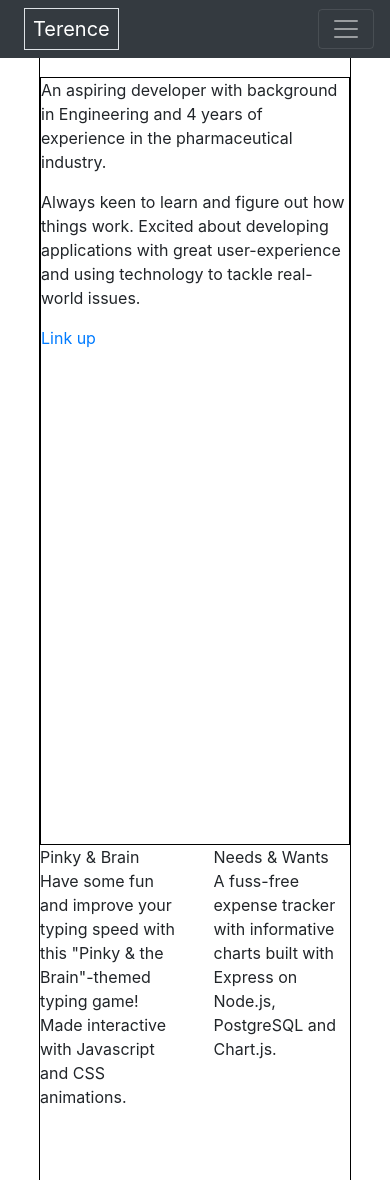
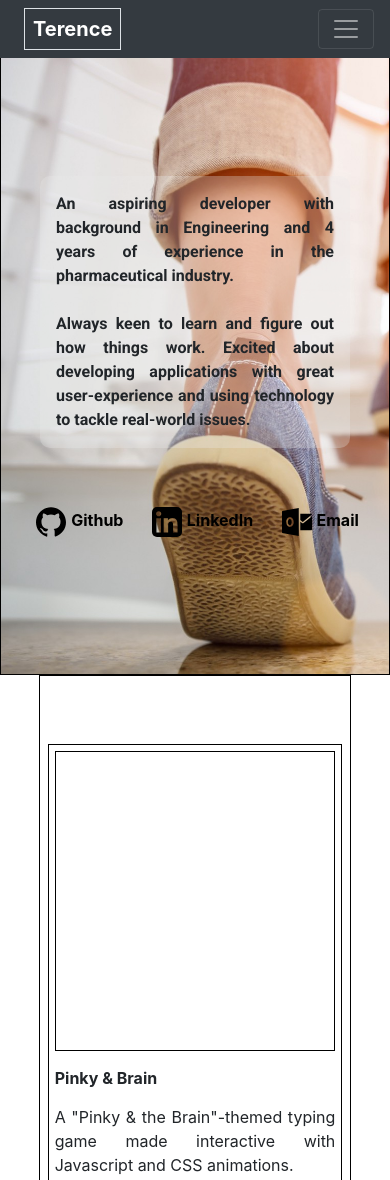
Before and after one commit to ricenzca/ricenzca.github.io, a plain HTML site: page index.html in a window 390 px wide. Shown: the top 1180 px of the page. Drawn offline with nearby package versions, Linux system fonts and the light colour scheme.

Commit message:
done styling about-me with media responsive

```diff
--- a/index.html
+++ b/index.html
@@ -8,8 +8,9 @@
 	<title>Terence</title>
 
 	<link rel="stylesheet" href="https://stackpath.bootstrapcdn.com/bootstrap/4.3.1/css/bootstrap.min.css" integrity="sha384-ggOyR0iXCbMQv3Xipma34MD+dH/1fQ784/j6cY/iJTQUOhcWr7x9JvoRxT2MZw1T" crossorigin="anonymous">
+	<link href="https://fonts.googleapis.com/css?family=Roboto:300,400,700&display=swap" rel="stylesheet">
 	<link rel="stylesheet" type="text/css" href="style.css">
-	<script type="text/javascript" src="script.js"></script>
+	<!-- <script type="text/javascript" src="script.js"></script> -->
 </head>
 <body>
 	<nav class="navbar navbar-expand-md navbar-dark bg-dark">
@@ -22,62 +23,70 @@
 	  <div class="collapse navbar-collapse" id="navbarTogglerDemo02">
 	    <ul class="navbar-nav ml-auto mr-5 mt-2 mt-lg-0">
 	      <li class="nav-item mr-3">
-	        <a class="nav-link" href="#about-me">About Me</a>
+	        <a class="nav-link hover-white" href="#about-me-cont">About Me</a>
 	      </li>
 	      <li class="nav-item dropdown mr-3">
-		      <a class="nav-link dropdown-toggle" data-toggle="dropdown" href="#" role="button" aria-haspopup="true" aria-expanded="false">Projects</a>
+		      <a class="nav-link dropdown-toggle hover-white" data-toggle="dropdown" href="#" role="button" aria-haspopup="true" aria-expanded="false">Projects</a>
 		      <div class="dropdown-menu">
+		      	<a class="dropdown-item" href="#projects-cont">View all</a>
+		      	<a class="dropdown-item" href="#">Choco-React</a>
+		      	<a class="dropdown-item" href="#">Instaclone</a>
+		        <a class="dropdown-item" href="#">Needs & Wants</a>
 		        <a class="dropdown-item" href="#">Pinky & Brain</a>
-		        <a class="dropdown-item" href="#">Needs & Wants</a>
-		        <a class="dropdown-item" href="#">Instaclone</a>
-		        <a class="dropdown-item" href="#">Choco-React</a>
 		      </div>
 	    	</li>
-	      <li class="nav-item mr-3">
-	        <a class="nav-link" href="#">Contact</a>
-	      </li>
 	    </ul>
 	  </div>
 	</nav>
 
 	<main>
 
-	<div class="section" id="about-me">
-			<p>
-				An aspiring developer with background in Engineering and 4 years of experience in the pharmaceutical industry.
-			</p>
-			<p>
-				Always keen to learn and figure out how things work. Excited about developing applications with great user-experience and using technology to tackle real-world issues.
-			</p>
-			<a href="#">Link up</a>
+	<div class="section" id="about-me-cont">
+			<div id="about-me">
+				<p>
+					An aspiring developer with background in Engineering and 4 years of experience in the pharmaceutical industry.
+					<br/><br/>
+					Always keen to learn and figure out how things work. Excited about developing applications with great user-experience and using technology to tackle real-world issues.
+				</p>
+			</div>
+
+			<div id="contacts-cont">
+				<a href="https://github.com/ricenzca" target="_blank" alt="github link"><img class="icons" src="./img/github.svg" />Github</a>
+				<a href="https://www.linkedin.com/in/terence-siow" target="_blank" alt="linkedin link"><img class="icons" src="./img/linkedin.svg" />LinkedIn</a>
+				<a href="mailto:ricenzca@hotmail.com" target="_blank" alt="email link"><img class="icons" src="./img/msoutlook.svg" />Email</a>
+			</div>
 	</div>
 
-	<div class="section" id="projects">
-		<div class="project">
-
-			<span>Pinky & Brain</span>
-			<p>Have some fun and improve your typing speed with this "Pinky & the Brain"-themed typing game! Made interactive with Javascript and CSS animations.</p>
+	<div class="section" id="projects-cont">
+		<div class="project col-md-6">
+			<div class="gifs">
+			</div>
+			<p class="title">Pinky & Brain</p>
+			<p class="description">A "Pinky & the Brain"-themed typing game made interactive with Javascript and CSS animations.</p>
 
 		</div>
 
-		<div class="project">
-
-			<span>Needs & Wants</span>
-			<p>A fuss-free expense tracker with informative charts built with Express on Node.js, PostgreSQL and Chart.js.</p>
+		<div class="project col-md-6">
+			<div class="gifs">
+			</div>
+			<p class="title">Needs & Wants</p>
+			<p class="description">A fuss-free expense tracker with dynamic, informative charts built with Express on Node.js, PostgreSQL and Chart.js.</p>
 
 		</div>
 
-		<div class="project">
-
-			<span>Instaclone</span>
-			<p>Follow your friends, 'Like' their posts and leave your comments! Instaclone is a clone of the popular Instagram app built with Ruby on Rails, Javascript and integrated with Cloudinary API.</p>
+		<div class="project col-md-6">
+			<div class="gifs">
+			</div>
+			<p class="title">Instaclone</p>
+			<p class="description">Instaclone is a clone of the popular Instagram app built with Ruby on Rails, Javascript and integrated with Cloudinary API.</p>
 
 		</div>
 
-		<div class="project">
-
-			<span>Choco-React</span>
-			<p>Get some chocolates at your fingertips! Choco-React is a chocolate e-commerce website built with React.js, Ruby on Rails and integrated with Stripe payment API.</p>
+		<div class="project col-md-6">
+			<div class="gifs">
+			</div>
+			<p class="title">Choco-React</p>
+			<p class="description">Choco-React is a chocolate e-commerce website built with React.js, Ruby on Rails and integrated with Stripe payment API.</p>
 
 		</div>
 	</div>
--- a/style.css
+++ b/style.css
@@ -1,32 +1,137 @@
+* {
+	margin: 0;
+	padding: 0;
+}
+
+p {
+	margin-bottom: 0;
+}
+
 nav {
 	position: fixed !important;
 	width: 100vw;
+	z-index: 1;
 }
 
 a {
 	text-decoration: none !important;
+	font-weight: bold;
+	color: grey;
 }
 
-main {
-	padding-top: 9vh;
-	margin-left: 10vw;
-	margin-right: 10vw;
+a:hover {
+	font-weight: bold;
+}
+
+.hover-white:hover {
+	color: white !important;
+}
+
+.section {
+	display: flex;
 	border: 1px solid black;
 }
 
+#about-me-cont {
+	flex-direction: column;
+	padding: 20vh 0;
+	height: 100vh;
+	justify-content: space-around;
+	align-items: center;
+	background: url('./img/first-step.jpeg');
+	background-repeat: no-repeat;
+	background-size: cover;
+}
+
 #about-me {
-	height: 91vh;
+	margin: 0 15vw;
+	text-align: justify;
+	line-height: 2em;
+	font-size: 20px;
+	font-weight: bold;
+	font-family: 'Roboto', sans-serif;
+	background-color: rgba(230,230,230,0.3);
+	padding: 1em 2em;
+	border-radius: 10px;
+}
+
+#contacts-cont {
+	display: flex;
+	justify-content: space-around;
+	width: 35vw;
+}
+
+#contacts-cont a {
+	color: black;
+	text-align: center;
+}
+
+#contacts-cont a:hover {
+	text-decoration: underline !important;
+}
+
+.icons {
+	width: 40px;
+	height: 40px;
+	margin: 5px;
+	border-radius: 5px;
+}
+
+#projects-cont {
+	flex-wrap: wrap;
+	justify-content: space-between;
+	padding: 8vh 2vw;
+	margin-left: 10vw;
+	margin-right: 10vw;
+}
+
+.project {
+	padding: 2%;
+	border: 1px solid black;
+}
+
+.title {
+	font-weight: bold;
+	font-size: 16px;
+	margin: 15px 0;
+}
+
+.description {
+	font-size: 16px;
+	text-align: justify;
+	margin: 15px 0;
+}
+
+.gifs {
+	width: 100%;
+	height: 300px;
 	border: 1px solid black;
 }
 
 
-#projects {
-	display: flex;
-	flex-wrap: wrap;
-	justify-content: space-between;
+
+@media (max-width: 800px) {
+	#about-me-cont {
+		height: 80vh;
+	}
+
+	#about-me {
+		margin: 0 10vw;
+		line-height: 1.5em;
+		font-size: 16px;
+		padding: 1em;
+	}
+
+	#contacts-cont {
+		position: relative;
+		top: 5vh;
+		width: 90vw;
+	}
+
+	.icons {
+		width: 30px;
+		height: 30px;
+		margin: 5px;
+		border-radius: 5px;
+	}
 }
-
-.project {
-	width: 35vw;
-	height: 45vh;
-}
```
Also changed, not shown: img/first-step.jpeg (added), img/github.svg (added), img/linkedin.svg (added), img/msoutlook.svg (added).
